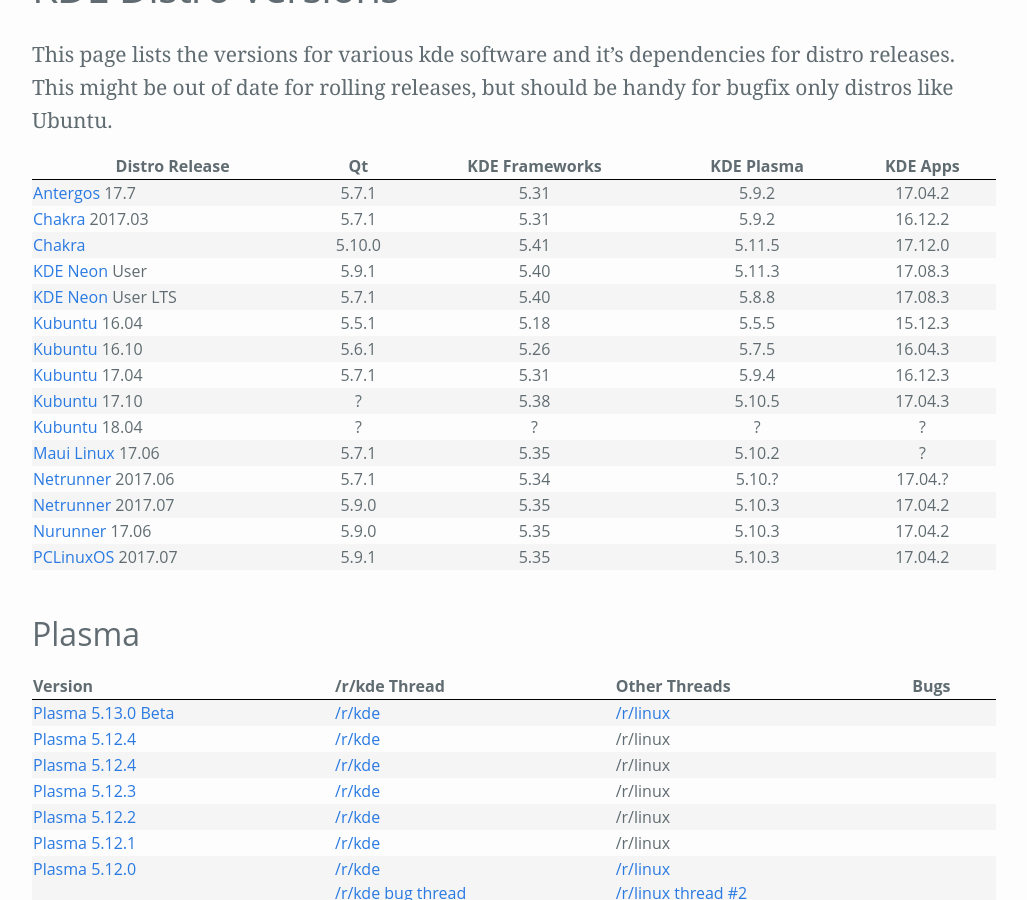
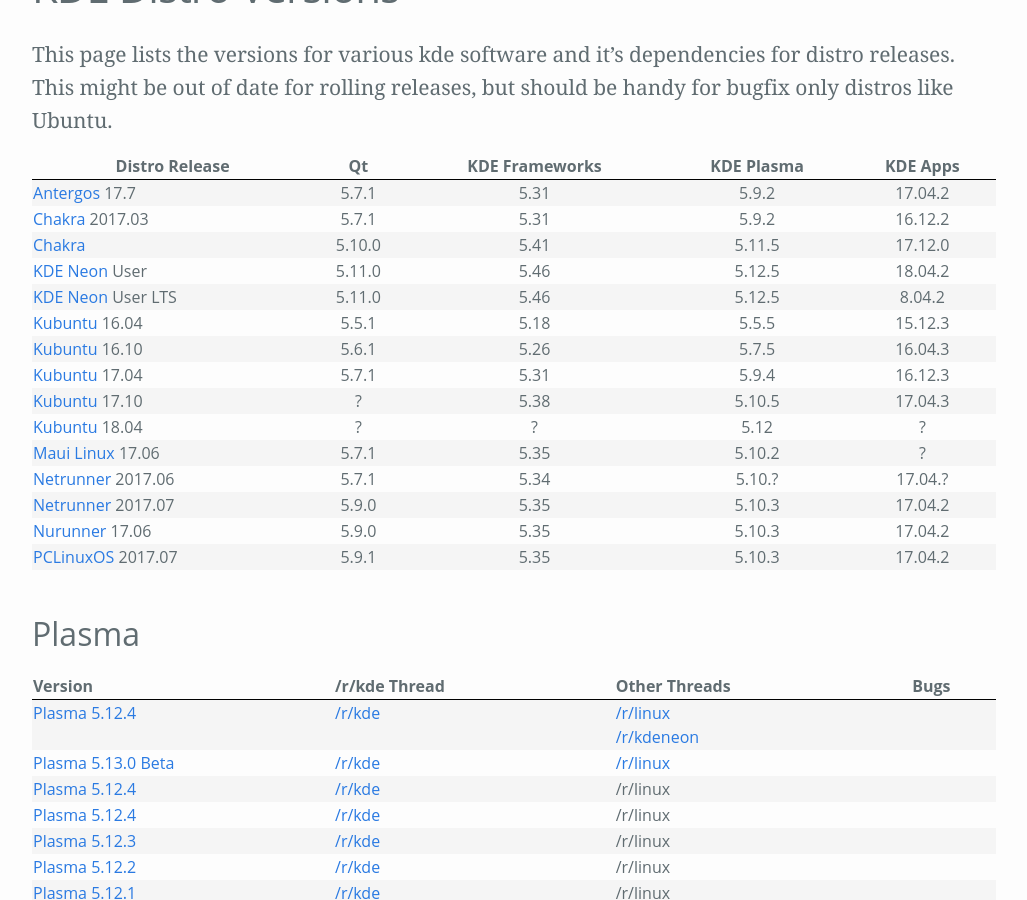
Before and after one commit to Zren/zren.github.io, a Jekyll site: the page built from kde_versions.md, in a window 1280 px wide and 900 px high, scrolled down 486 px. Shown: the whole window, without its empty margins (126-1153 px from the left). Built offline with Jekyll 4.4.1, drawn with Linux system fonts in a browser that asks for light colours.

Commit message:
plasma 5.13 links

```diff
--- a/kde_versions.md
+++ b/kde_versions.md
@@ -63,17 +63,17 @@
     </tr>
     <tr>
       <td><a href="https://neon.kde.org/">KDE Neon</a> User</td>
-      <td title="qt">5.9.1</td>
-      <td title="frameworks">5.40</td>
-      <td title="plasma">5.11.3</td>
-      <td title="apps">17.08.3</td>
+      <td title="qt">5.11.0</td>
+      <td title="frameworks">5.46</td>
+      <td title="plasma">5.12.5</td>
+      <td title="apps">18.04.2</td>
     </tr>
     <tr>
       <td><a href="https://neon.kde.org/">KDE Neon</a> User LTS</td>
-      <td title="qt">5.7.1</td>
-      <td title="frameworks">5.40</td>
-      <td title="plasma">5.8.8</td>
-      <td title="apps">17.08.3</td>
+      <td title="qt">5.11.0</td>
+      <td title="frameworks">5.46</td>
+      <td title="plasma">5.12.5</td>
+      <td title="apps">8.04.2</td>
     </tr>
     <tr>
       <td><a href="http://www.kubuntu.org/">Kubuntu</a> 16.04</td>
@@ -107,7 +107,7 @@
       <td><a href="http://www.kubuntu.org/">Kubuntu</a> 18.04</td>
       <td title="qt">?</td>
       <td title="frameworks">?</td>
-      <td title="plasma">?</td>
+      <td title="plasma">5.12</td>
       <td title="apps">?</td>
     </tr>
     <tr>
@@ -172,6 +172,18 @@
     </tr>
   </thead>
   <tbody>
+    <tr>
+      <td><a href="https://www.kde.org/announcements/plasma-5.13.0.php">Plasma 5.12.4</a></td>
+      <td><a href="https://www.reddit.com/r/kde/comments/8qiei3/kdes_plasma_513_desktop_has_launched/">/r/kde</a></td>
+      <td>
+        <a href="https://www.reddit.com/r/linux/comments/8qienb/kdes_plasma_513_desktop_has_launched/">/r/linux</a>
+        <a href="https://www.reddit.com/r/kdeneon/comments/8qieqq/kdes_plasma_513_desktop_has_launched/">/r/kdeneon</a>
+      </td>
+      <td>
+        <ul>
+        </ul>
+      </td>
+    </tr>
     <tr>
       <td><a href="https://www.kde.org/announcements/plasma-5.12.90.php">Plasma 5.13.0 Beta</a></td>
       <td><a href="https://www.reddit.com/r/kde/comments/8kdjz7/kde_plasma_513_beta_fast_lightweight_and_full/">/r/kde</a></td>
```
